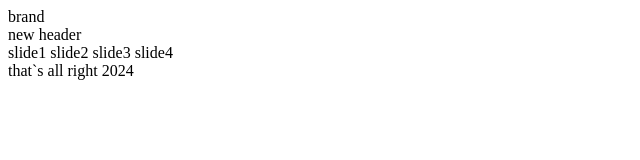
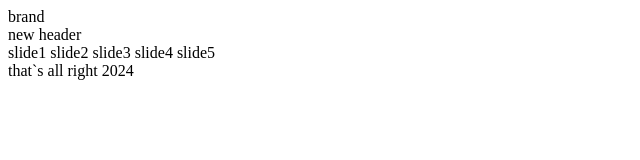
Before and after one commit to AKIHI021/git-github, a website: page index.html in a window 1280 px wide. Shown: the full height of the page, 0-640 px from the left. Drawn offline with Linux system fonts and the light colour scheme.

Commit message:
slide5 added

```diff
--- a/index.html
+++ b/index.html
@@ -17,6 +17,7 @@
         slide2
         slide3
         slide4
+        slide5
     </div>
     <footer>
     that`s all right 2024
```
